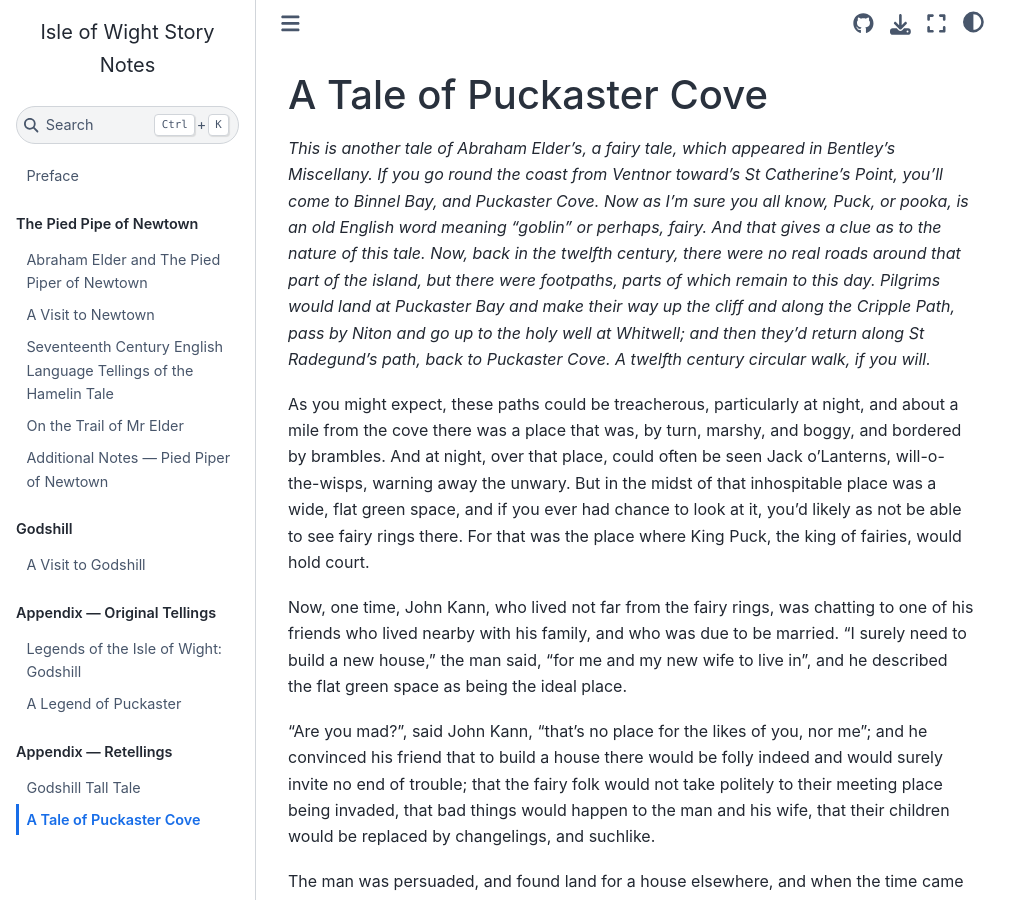
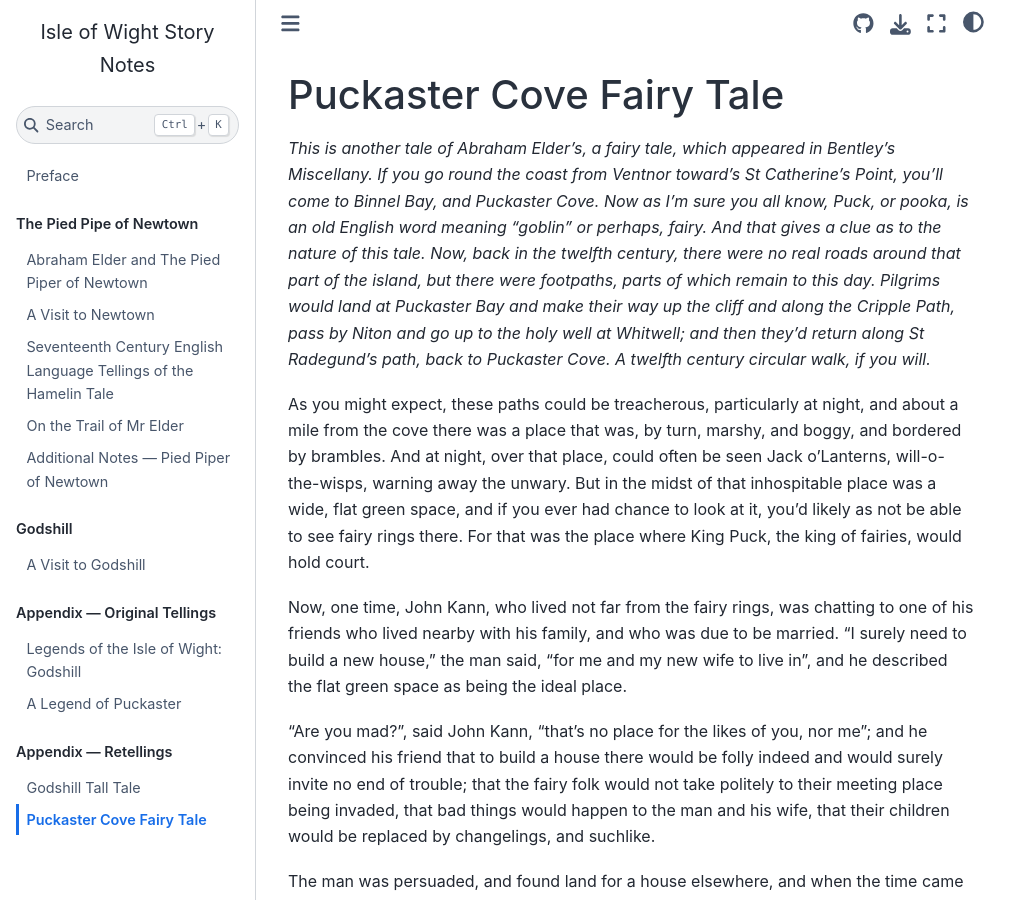
Before and after one commit to psychemedia/island-storynotes, a Jupyter Book: the page built from elder-puckaster-reversioned.md, in a window 1280 px wide and 900 px high. Shown: the whole window, without its empty margins (0-1031 px from the left). Built offline with Jupyter Book 1.0.4 settings and Sphinx 7.4.7 and the Sphinx Book theme 1.1.4, drawn with Linux system fonts in a browser that asks for light colours.

Commit message:
Update elder-puckaster-reversioned.md

```diff
--- a/elder-puckaster-reversioned.md
+++ b/elder-puckaster-reversioned.md
@@ -1,4 +1,4 @@
-# A Tale of Puckaster Cove
+# Puckaster Cove Fairy Tale
 
 *This is another tale of Abraham Elder's, a fairy tale, which appeared in Bentley's Miscellany. If you go round the coast from Ventnor toward's St Catherine's Point, you'll come to Binnel Bay, and Puckaster Cove. Now as I'm sure you all know, Puck, or pooka, is an old English word meaning "goblin" or perhaps, fairy. And that gives a clue as to the nature of this tale. Now, back in the twelfth century, there were no real roads around that part of the island, but there were footpaths, parts of which remain to this day. Pilgrims would land at Puckaster Bay and make their way up the cliff and along the Cripple Path, pass by Niton and go up to the holy well at Whitwell; and then they'd return along St Radegund's path, back to Puckaster Cove. A twelfth century circular walk, if you will.*
 
```
